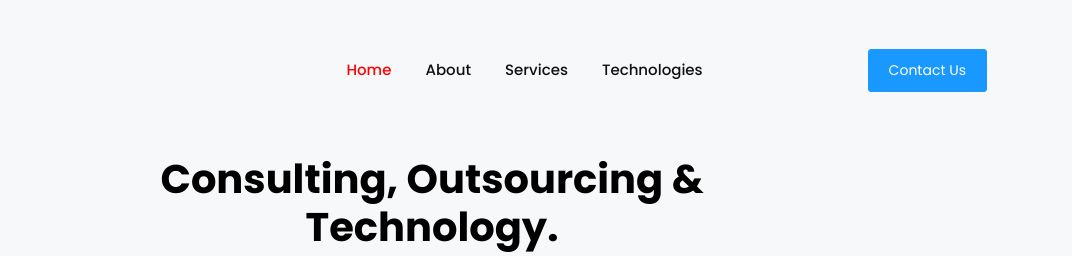
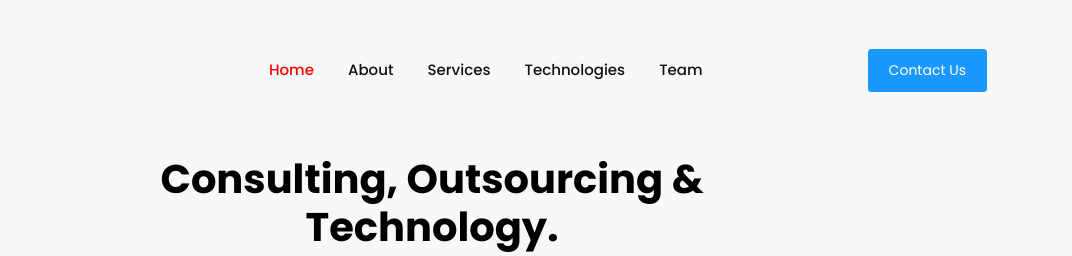
Before and after one commit to Sowmya2400/VergeSystem, a website: page index.html in a window 1280 px wide. Shown: the top 256 px of the page, 208-1280 px from the left. Drawn offline with Linux system fonts and the light colour scheme.

Commit message:
navbar 0.2

```diff
--- a/index.html
+++ b/index.html
@@ -42,6 +42,10 @@
           </li>
           <li class="nav-item">
             <a class="nav-link" href="#feedback-section">Technologies</a>
+          </li>
+
+          <li class="nav-item">
+            <a class="nav-link" href="#feedback-section">Team</a>
           </li>
           <li class="nav-item btn-contact-us pl-4 pl-lg-0">
             <button class="btn btn-info" data-toggle="modal" data-target="#exampleModal">Contact Us</button>
```
